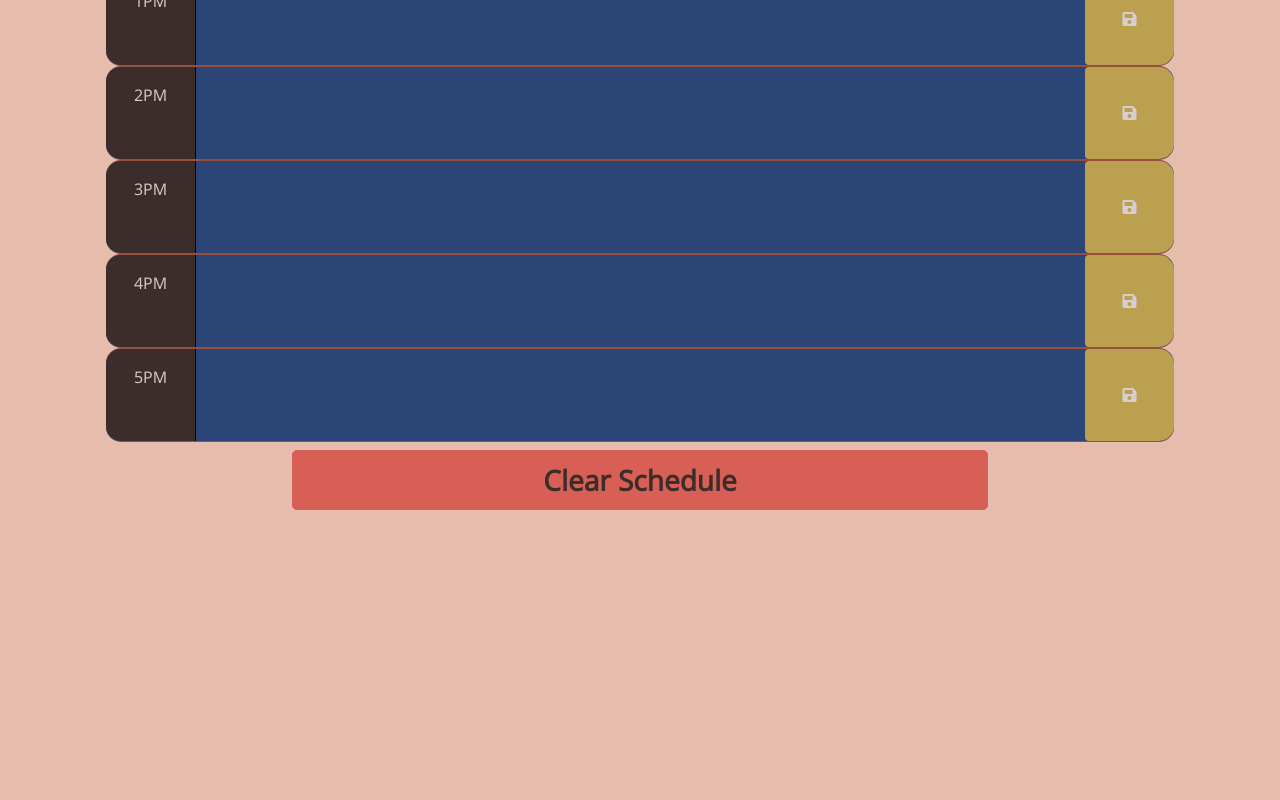
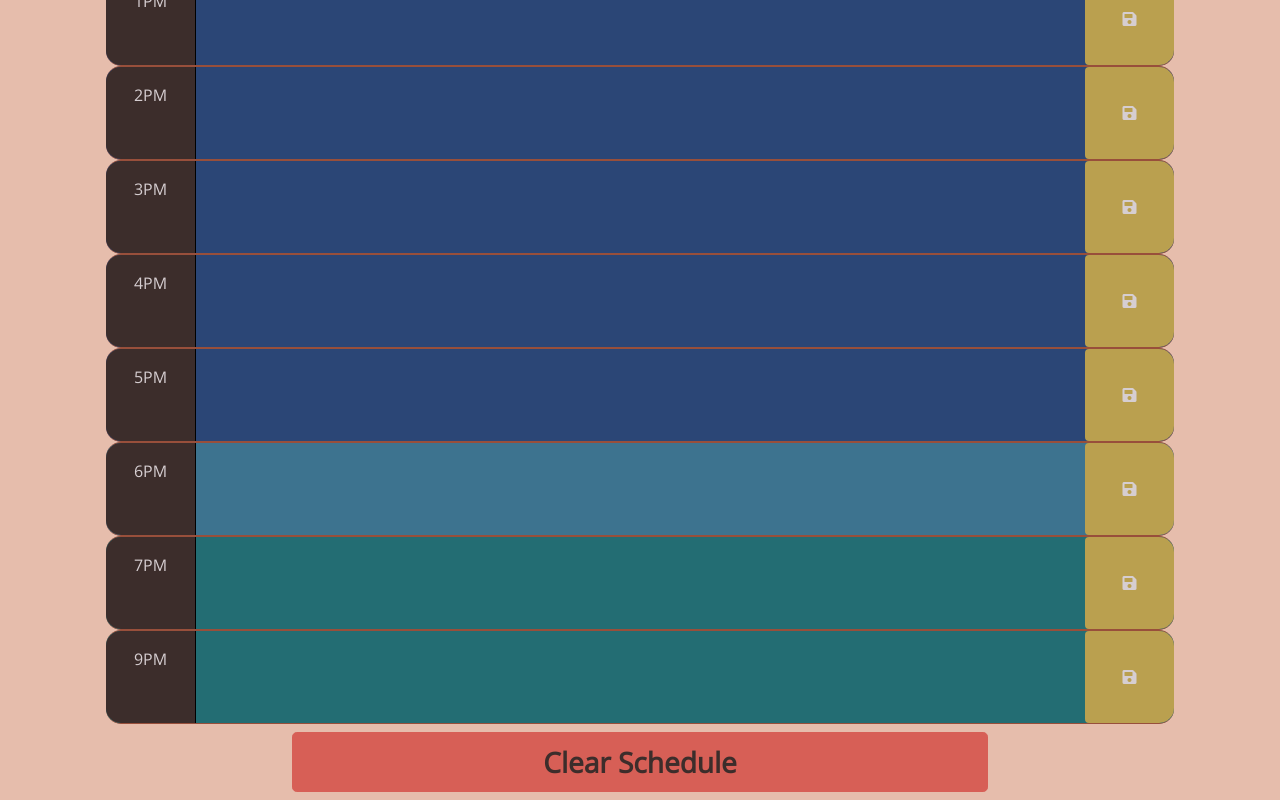
Before and after one commit to LJJordan124/Work-Day-Schedule, a plain HTML site: page index.html in a window 1280 px wide. Shown: the part 701-1501 px from the top of the page. Before the commit the page ends 1219 px from the top, so only its background shows below. Drawn offline with nearby package versions, Linux system fonts and the light colour scheme.

Commit message:
More Hours & Image Showcase
Added hours 18-20 and added an image that will be used to showcase the website through GitHub's READ.ME

```diff
--- a/assets/script.js
+++ b/assets/script.js
@@ -11,6 +11,9 @@ var hour14 = $('#hour-14');
 var hour15 = $('#hour-15');
 var hour16 = $('#hour-16');
 var hour17 = $('#hour-17');
+var hour18 = $('#hour-18');
+var hour19 = $('#hour-19');
+var hour20 = $('#hour-20');
 var saveBtn = $('.saveBtn');
 
 $(function () {
--- a/index.html
+++ b/index.html
@@ -89,8 +89,29 @@
           <i class="fas fa-save" aria-hidden="true"></i>
         </button>
       </div>
-      <div id="hour-17" class="row time-block mb-1">
+      <div id="hour-17" class="row time-block">
         <div class="col-2 col-md-1 hour text-center py-3">5PM</div>
+        <textarea class="col-8 col-md-10 description" rows="3"> </textarea>
+        <button class="btn saveBtn col-2 col-md-1" aria-label="save">
+          <i class="fas fa-save" aria-hidden="true"></i>
+        </button>
+      </div>
+      <div id="hour-18" class="row time-block">
+        <div class="col-2 col-md-1 hour text-center py-3">6PM</div>
+        <textarea class="col-8 col-md-10 description" rows="3"> </textarea>
+        <button class="btn saveBtn col-2 col-md-1" aria-label="save">
+          <i class="fas fa-save" aria-hidden="true"></i>
+        </button>
+      </div>
+      <div id="hour-19" class="row time-block">
+        <div class="col-2 col-md-1 hour text-center py-3">7PM</div>
+        <textarea class="col-8 col-md-10 description" rows="3"> </textarea>
+        <button class="btn saveBtn col-2 col-md-1" aria-label="save">
+          <i class="fas fa-save" aria-hidden="true"></i>
+        </button>
+      </div>
+      <div id="hour-20" class="row time-block mb-1">
+        <div class="col-2 col-md-1 hour text-center py-3">9PM</div>
         <textarea class="col-8 col-md-10 description" rows="3"> </textarea>
         <button class="btn saveBtn col-2 col-md-1" aria-label="save">
           <i class="fas fa-save" aria-hidden="true"></i>
```
Also changed, not shown: Develop/05-third-party-apis-homework-demo.gif (deleted), assets/Work-Day-Scheduler.png (added).
